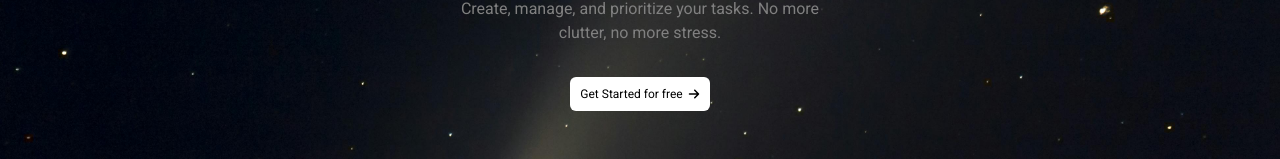
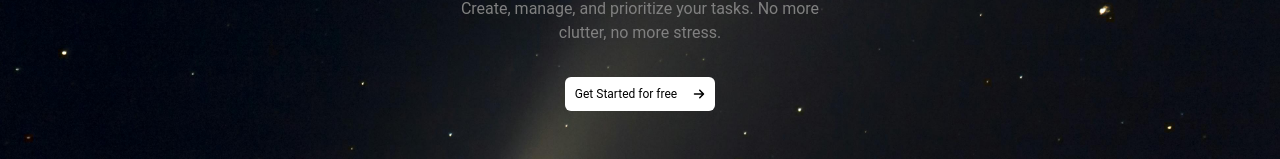
Before and after one commit to Swapnilrupakhetee/fullstacktodo, a React (Vite) app: page / in a window 1280 px wide. Shown: the part 345-504 px from the top of the page. Built offline with nearby package versions, Linux system fonts and the light colour scheme.

Commit message:
hero-fixed-route

```diff
--- a/src/App.jsx
+++ b/src/App.jsx
@@ -1,17 +1,13 @@
-import { useState } from 'react'
-import reactLogo from './assets/react.svg'
-import viteLogo from '/vite.svg'
-import './App.css'
-import Hero from './HeroSection/Hero'
+import { Routes, Route } from 'react-router-dom';
+import HeroNav from './HeroSection/HeroNav';
+
 
 function App() {
-
-
   return (
-    <>
-      <Hero/>
-    </>
-  )
+    <Routes>
+      <Route exact path="/" element={<HeroNav/>} />
+    </Routes>
+  );
 }
 
-export default App
+export default App;
--- a/src/HeroSection/Hero.css
+++ b/src/HeroSection/Hero.css
@@ -1,10 +1,17 @@
+.hero-c{
+    background-color: black;
+    height: 100vh;
+    overflow: hidden;
+    background-image: url('../assets/heromain.jpg');
+    background-size: cover;
+}
 .hero-container{
     background-color: black;
     height: 100vh;
     overflow: hidden;
     width: 100%;
-    background-image: url('../assets/heromain.jpg');
-    background-size: cover;
+
+
 }
 .hero-nav-container{
     border-bottom: 1px solid rgb(58, 58, 58);
@@ -17,6 +24,11 @@
     align-items: center;
     margin: 0 auto;
 
+}
+.hero-button2{
+    display: flex;
+    align-items: center;
+    gap: 1rem;
 }
 .logo{
     color: white;
--- a/src/HeroSection/Hero.jsx
+++ /dev/null
@@ -1,18 +0,0 @@
-import React from 'react'
-import './Hero.css'
-import HeroNav from './HeroNav'
-const Hero = () => {
-  return (
-    <>
-    <div className="hero-container">
-        <HeroNav/>
-        <div className="hero-content">
-            <h1>Welcome to Todo Adv!</h1>
-            <p>A simple, efficient, and user-friendly todo app.</p>
-        </div>
-    </div>
-    </>
-  )
-}
-
-export default Hero
--- a/src/HeroSection/HeroNav.jsx
+++ b/src/HeroSection/HeroNav.jsx
@@ -3,10 +3,14 @@ import logo from '../assets/logo.png'
 import { FaArrowRight } from "react-icons/fa6";
 import { BsStars } from "react-icons/bs";
 import heroimg from '../assets/heroimg.png'
-
+import { Link } from 'react-router-dom';
+import './Hero.css'
 
 const HeroNav = () => {
   return (
+    <div className="hero-c">
+
+
     <div className="heronav-container ">
       <div className="hero-nav-container">
         <div className="navbar">
@@ -39,7 +43,10 @@ const HeroNav = () => {
           No more clutter, no more stress.
         </div>
         <div className="hero-button">
-          Get Started for free <FaArrowRight className='arrow'/>
+          <Link to='/dashboard' className='hero-button2'>
+            Get Started for free <FaArrowRight className='arrow'/>
+          </Link>
+
         </div>
       </div>
       <div className="hero-image">
@@ -51,6 +58,7 @@ const HeroNav = () => {
 
 
     </div>
+    </div>
   )
 }
 
--- /dev/null
+++ b/src/Main/Dashboard.jsx
@@ -0,0 +1,9 @@
+import React from 'react'
+
+const Dashboard = () => {
+  return (
+    <div>Dashboard</div>
+  )
+}
+
+export default Dashboard
--- a/src/main.jsx
+++ b/src/main.jsx
@@ -1,10 +1,13 @@
-import { StrictMode } from 'react'
-import { createRoot } from 'react-dom/client'
-import App from './App.jsx'
-import './index.css'
+import { StrictMode } from 'react';
+import { createRoot } from 'react-dom/client';
+import App from './App.jsx';
+import './index.css';
+import { BrowserRouter } from 'react-router-dom';
 
 createRoot(document.getElementById('root')).render(
   <StrictMode>
-    <App />
-  </StrictMode>,
-)
+    <BrowserRouter>
+      <App />
+    </BrowserRouter>
+  </StrictMode>
+);
```
